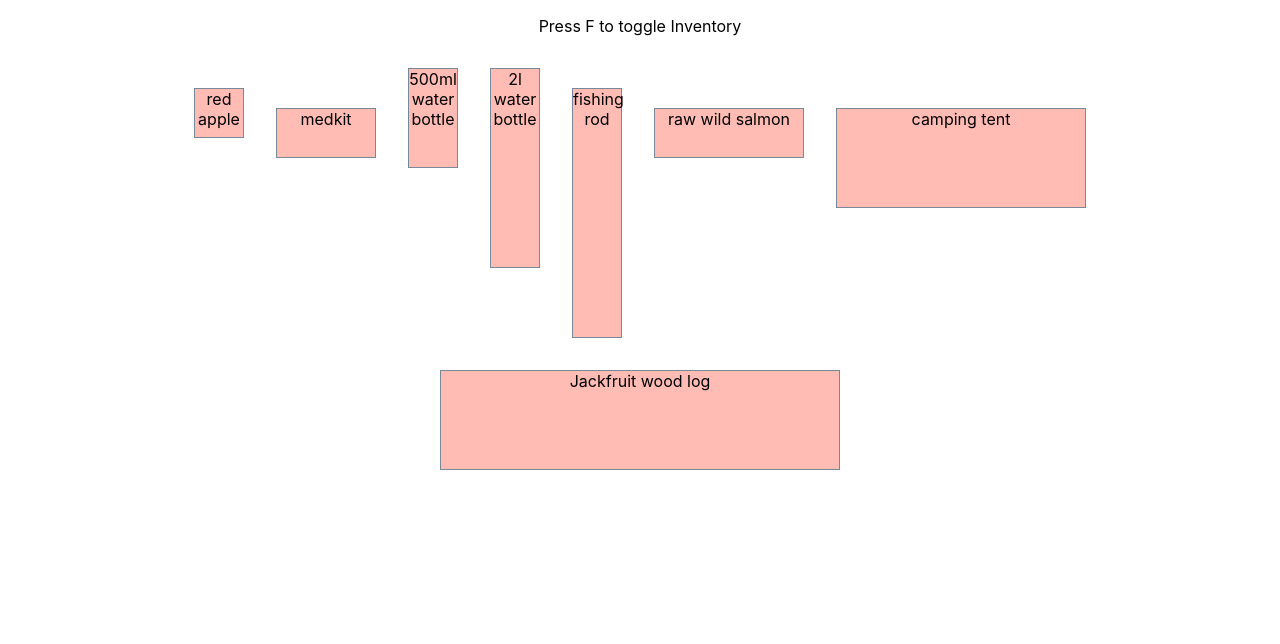
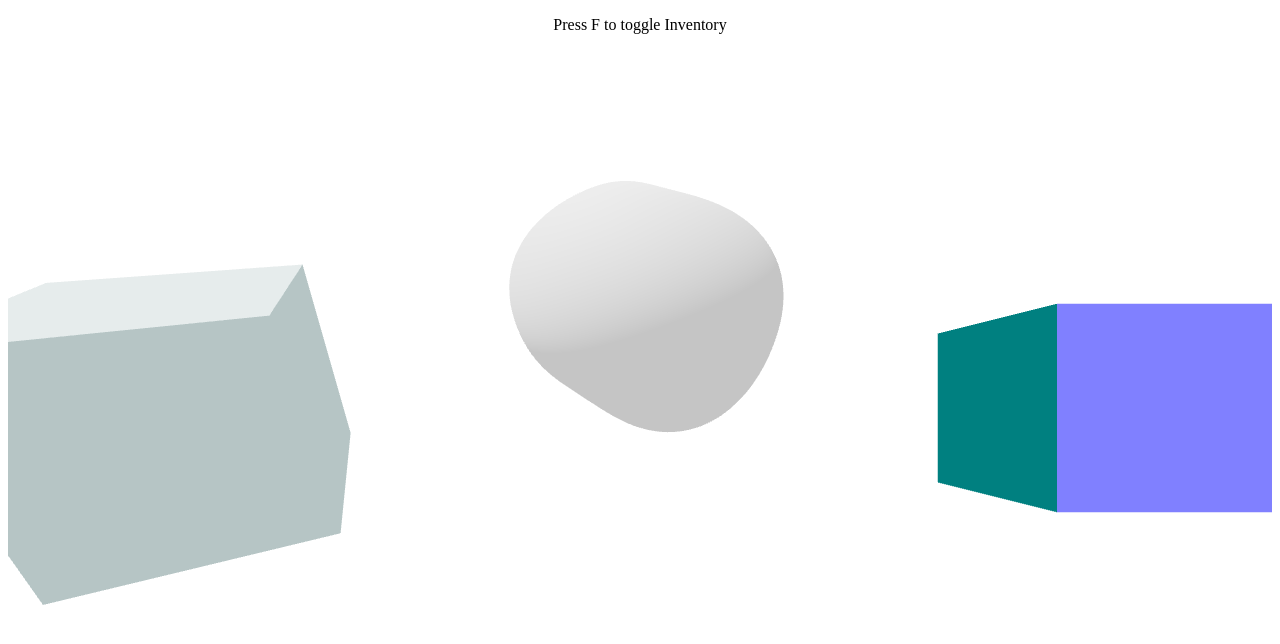
Before and after one commit to brenno-calado/inventory, a React (Create React App) app: page / in a window 1280 px wide. Shown: the top 644 px of the page. Built offline with nearby package versions, Linux system fonts and the light colour scheme.

Commit message:
feat: add three dependencies

```diff
--- a/src/App.css
+++ b/src/App.css
@@ -1,5 +1,6 @@
 .App {
   text-align: center;
+  height: 100vh;
 }
 
 .cell {
@@ -26,12 +27,19 @@
   background-color: rgba(206, 252, 192, 0.6);
 }
 
+.toggle-inventory {
+  position: absolute;
+  top: 0;
+  left: 50%;
+  transform: translate(-50%, 0);
+}
+
 .inventory {
   border: 1px solid;
   box-sizing: content-box;
   left: 20px;
   margin: 1em auto;
-  position: sticky;
+  position: absolute;
   top: 20px;
   width: 250px;
 }
--- a/src/App.js
+++ b/src/App.js
@@ -1,39 +1,61 @@
-import React, { useContext, useEffect } from 'react';
+import { FirstPersonControls, MeshDistortMaterial, Sphere } from '@react-three/drei';
+import { Canvas } from '@react-three/fiber';
+import React, { Suspense, useContext } from 'react';
+import './App.css';
 import Inventory from './components/Inventory';
 import InventoryContext from './context/InventoryContext';
-import './App.css';
-
 
 function App() {
-  const { items, checkInventory, viewInventory, setViewInventory } = useContext(InventoryContext);
+  window.addEventListener('keyup', (evt) => {
+      if (evt.key === 'f') setViewInventory(!viewInventory)
+  })
 
-  useEffect(() => {
-    window.addEventListener('keypress', (evt) => {
-      if (evt.key === 'f') setViewInventory(!viewInventory)
-    }, [])
-  })
+  const args = {
+    activeLook: true,
+    autoForward: false,
+    constrainVertical: false,
+    enabled: true,
+    heightCoef: 1,
+    heightMax: 1,
+    heightMin: 0,
+    heightSpeed: false,
+    lookVertical: true,
+    lookSpeed: 0.005,
+    movementSpeed: 1,
+    verticalMax: Math.PI,
+    verticalMin: 0,
+  }
+
+  const { viewInventory, setViewInventory } = useContext(InventoryContext);
   return (
     <main className="App">
-      { viewInventory ? <Inventory /> : <p>Press F to toggle Inventory</p>}
-      {items.map((item, index) => (
-        <div
-          key={index}
-          draggable
-          className='outside-item'
-          type="button"
-          onDragEnd={(e) => checkInventory(e, item)}
-          style={
-            {
-              left: 0,
-              height: `${item.size.height * 50}px`,
-              top: 0,
-              width: `${item.size.width * 50}px`,
-            }
-          }
-        >
-          { item.name }
-        </div>
-      ))}
+      <Canvas>
+        <FirstPersonControls {...args} />
+        <ambientLight intensity={0.5} />
+        <directionalLight position={[-2, 5, 2]} intensity={1} />
+        <Suspense fallback={null} >
+          <mesh position={[-6, 0, -2]} rotation={[90, 0, 20]}>
+            <boxBufferGeometry attach="geometry" args={[3, 3, 3]} />
+            <meshLambertMaterial attach="material" color="lightcyan" />
+          </mesh>
+          <mesh position={[6, 0, -1]}>
+            <boxBufferGeometry attach="geometry" args={[4, 2, 2]} />
+            <meshNormalMaterial attach="material" />
+          </mesh>
+          <mesh position={[0, 1, 0]}>
+            <Sphere visible args={[1, 100, 100]} scale={1.2}>
+              <MeshDistortMaterial
+                color="white"
+                attach="material"
+                distort={0.4}
+                speed={1}
+                roughness={0.7}
+              />
+            </Sphere>
+          </mesh>
+        </Suspense>
+      </Canvas>
+      {viewInventory ? <Inventory /> : <p className='toggle-inventory'>Press F to toggle Inventory</p>}
     </main>
   );
 }
--- a/src/index.js
+++ b/src/index.js
@@ -1,20 +1,10 @@
 import React from 'react';
-import ReactDOM from 'react-dom';
-import './index.css';
+import { createRoot } from 'react-dom/client';
 import App from './App';
-import reportWebVitals from './reportWebVitals';
 import Provider from './context/Provider';
 
-ReactDOM.render(
-  <React.StrictMode>
-    <Provider>
-      <App />
-    </Provider>
-  </React.StrictMode>,
-  document.getElementById('root')
-);
-
-// If you want to start measuring performance in your app, pass a function
-// to log results (for example: reportWebVitals(console.log))
-// or send to an analytics endpoint. Learn more: https://bit.ly/CRA-vitals
-reportWebVitals();
+createRoot(document.getElementById('root')).render(
+  <Provider>
+    <App />
+  </Provider>
+)
```
Also changed, not shown: package.json (+5 -2 lines), 2 other files (tests, documents, lock files or other folders).
